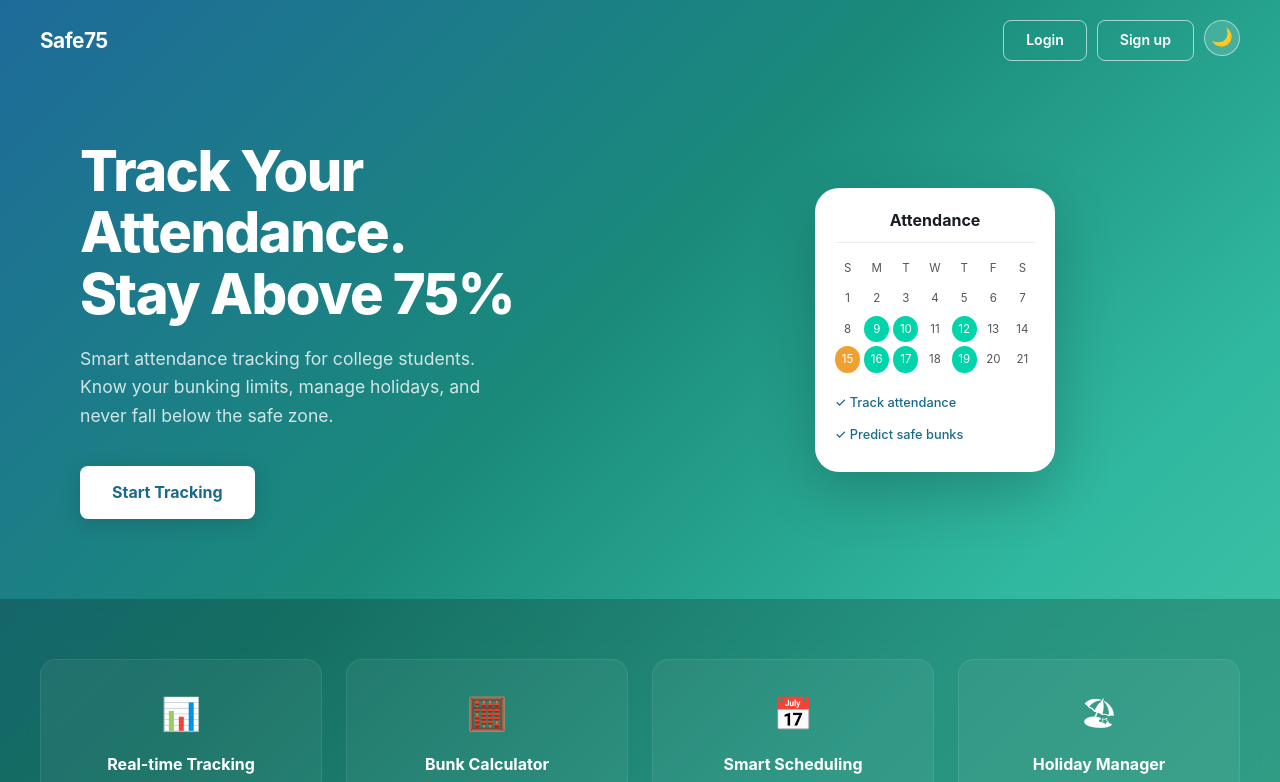
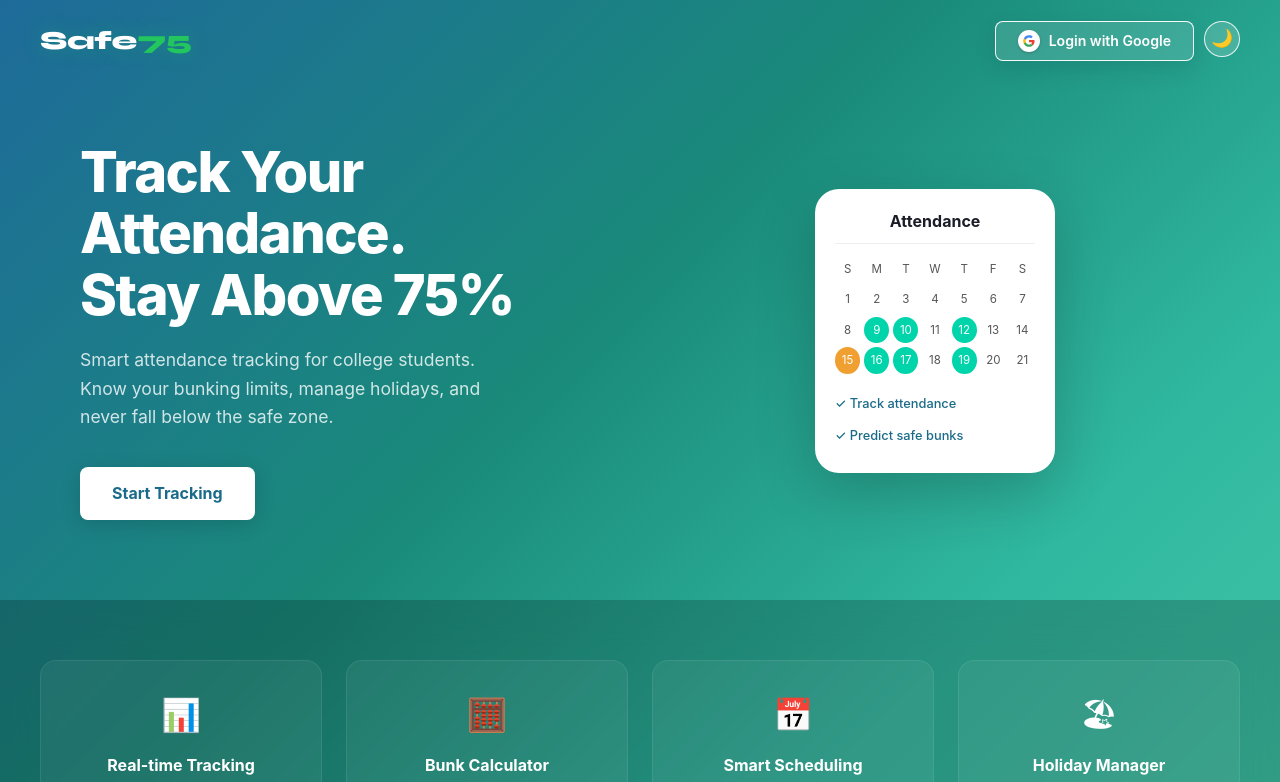
Before and after one commit to meojaswi/safe75, a website: page client/index.html in a window 1280 px wide. Both pictures are taken after a click on the button "☀️". Shown: the top 782 px of the page. Drawn offline with Linux system fonts and the light colour scheme.

Commit message:
Landing page refresh

```diff
--- a/client/css/style.css
+++ b/client/css/style.css
@@ -2713,10 +2713,20 @@ body {
 }
 
 .landing-brand {
-  font-size: 1.3rem;
-  font-weight: 700;
+  font-family: "Syne", sans-serif;
+  font-size: 26px;
+  font-weight: 800;
   color: #fff;
-  letter-spacing: -0.5px;
+  letter-spacing: -0.4px;
+  text-shadow: 0 0 20px rgba(34, 197, 94, 0.3);
+}
+
+.landing-brand-safe {
+  color: #ffffff;
+}
+
+.landing-brand-75 {
+  color: #22c55e;
 }
 
 .landing-nav-btns {
@@ -2743,6 +2753,72 @@ body {
 .landing-btn.outline:hover {
   background: rgba(255, 255, 255, 0.15);
   border-color: #fff;
+}
+
+.landing-btn.google-login {
+  background: transparent;
+  color: #fff;
+  border: 1.5px solid rgba(255, 255, 255, 0.9);
+  display: inline-flex;
+  align-items: center;
+  gap: 9px;
+}
+
+.landing-btn.google-login:hover {
+  background: rgba(255, 255, 255, 0.14);
+  border-color: #ffffff;
+}
+
+.landing-theme-toggle {
+  border-color: rgba(255, 255, 255, 0.55);
+  color: #fff;
+  background: rgba(255, 255, 255, 0.1);
+}
+
+.landing-theme-toggle:hover {
+  border-color: rgba(255, 255, 255, 0.85);
+  background: rgba(255, 255, 255, 0.18);
+}
+
+[data-theme="light"] .landing-btn.google-login {
+  background: rgba(255, 255, 255, 0.12);
+  border-color: rgba(255, 255, 255, 0.95);
+  box-shadow: 0 8px 22px rgba(8, 34, 48, 0.12);
+}
+
+[data-theme="light"] .landing-btn.google-login:hover {
+  background: rgba(255, 255, 255, 0.24);
+  border-color: #ffffff;
+  box-shadow: 0 10px 26px rgba(8, 34, 48, 0.16);
+}
+
+[data-theme="light"] .landing-theme-toggle {
+  border-color: rgba(255, 255, 255, 0.86);
+  background: rgba(255, 255, 255, 0.16);
+  color: #ffffff;
+}
+
+[data-theme="light"] .landing-theme-toggle:hover {
+  border-color: #ffffff;
+  background: rgba(255, 255, 255, 0.28);
+}
+
+.landing-btn.google-login .google-icon {
+  width: 22px;
+  height: 22px;
+  display: inline-flex;
+  align-items: center;
+  justify-content: center;
+  flex-shrink: 0;
+  border-radius: 999px;
+  background: #ffffff;
+  box-shadow: 0 1px 3px rgba(0, 0, 0, 0.2);
+}
+
+.landing-btn.google-login .google-icon svg {
+  width: 14px;
+  height: 14px;
+  display: block;
 }
 
 /* Hero */
@@ -2953,4 +3029,17 @@ body {
   .landing-nav {
     padding: 16px 20px;
   }
-}
+
+  .landing-nav-btns {
+    gap: 8px;
+  }
+
+  .landing-btn.google-login {
+    padding: 8px 14px;
+    font-size: 0.82rem;
+  }
+
+  .landing-brand {
+    font-size: 23px;
+  }
+}
--- a/client/index.html
+++ b/client/index.html
@@ -9,6 +9,12 @@
     />
     <title>Safe75 — Student Attendance Tracker</title>
     <link rel="icon" type="image/png" href="favicon.png" />
+    <link rel="preconnect" href="https://fonts.googleapis.com" />
+    <link rel="preconnect" href="https://fonts.gstatic.com" crossorigin />
+    <link
+      href="https://fonts.googleapis.com/css2?family=Syne:wght@800&display=swap"
+      rel="stylesheet"
+    />
     <link rel="stylesheet" href="css/style.css" />
     <script src="js/theme.js"></script>
   </head>
@@ -17,11 +23,36 @@
     <!-- Landing Nav -->
     <nav class="landing-nav">
       <div class="landing-nav-inner">
-        <span class="landing-brand">Safe75</span>
+        <span class="landing-brand">
+          <span class="landing-brand-safe">Safe</span><span class="landing-brand-75">75</span>
+        </span>
         <div class="landing-nav-btns">
-          <a href="login.html" class="landing-btn outline">Login</a>
-          <a href="signup.html" class="landing-btn outline">Sign up</a>
-        <button class="theme-toggle" id="themeToggleRoot" style="border-color: rgba(255,255,255,0.5); color: #fff;">☀️</button>
+          <a href="login.html" class="landing-btn google-login">
+            <span class="google-icon" aria-hidden="true">
+              <svg viewBox="0 0 24 24" focusable="false">
+                <path
+                  fill="#EA4335"
+                  d="M12 10.2v3.9h5.4c-.2 1.2-.9 2.3-1.9 3.1l3.1 2.4c1.8-1.7 2.9-4.1 2.9-7 0-.7-.1-1.5-.2-2.2H12z"
+                />
+                <path
+                  fill="#34A853"
+                  d="M12 22c2.6 0 4.8-.9 6.4-2.4l-3.1-2.4c-.9.6-2 .9-3.3.9-2.5 0-4.7-1.7-5.5-4.1H3.3v2.6C4.9 19.9 8.2 22 12 22z"
+                />
+                <path
+                  fill="#FBBC05"
+                  d="M6.5 14c-.2-.6-.4-1.3-.4-2s.1-1.4.4-2V7.4H3.3C2.5 9 2 10.4 2 12s.5 3 1.3 4.6L6.5 14z"
+                />
+                <path
+                  fill="#4285F4"
+                  d="M12 5.8c1.4 0 2.7.5 3.7 1.4l2.8-2.8C16.8 2.8 14.6 2 12 2 8.2 2 4.9 4.1 3.3 7.4l3.2 2.6c.8-2.4 3-4.2 5.5-4.2z"
+                />
+              </svg>
+            </span>
+            <span>Login with Google</span>
+          </a>
+          <button class="theme-toggle landing-theme-toggle" id="themeToggleRoot">
+            ☀️
+          </button>
         </div>
       </div>
     </nav>
```
